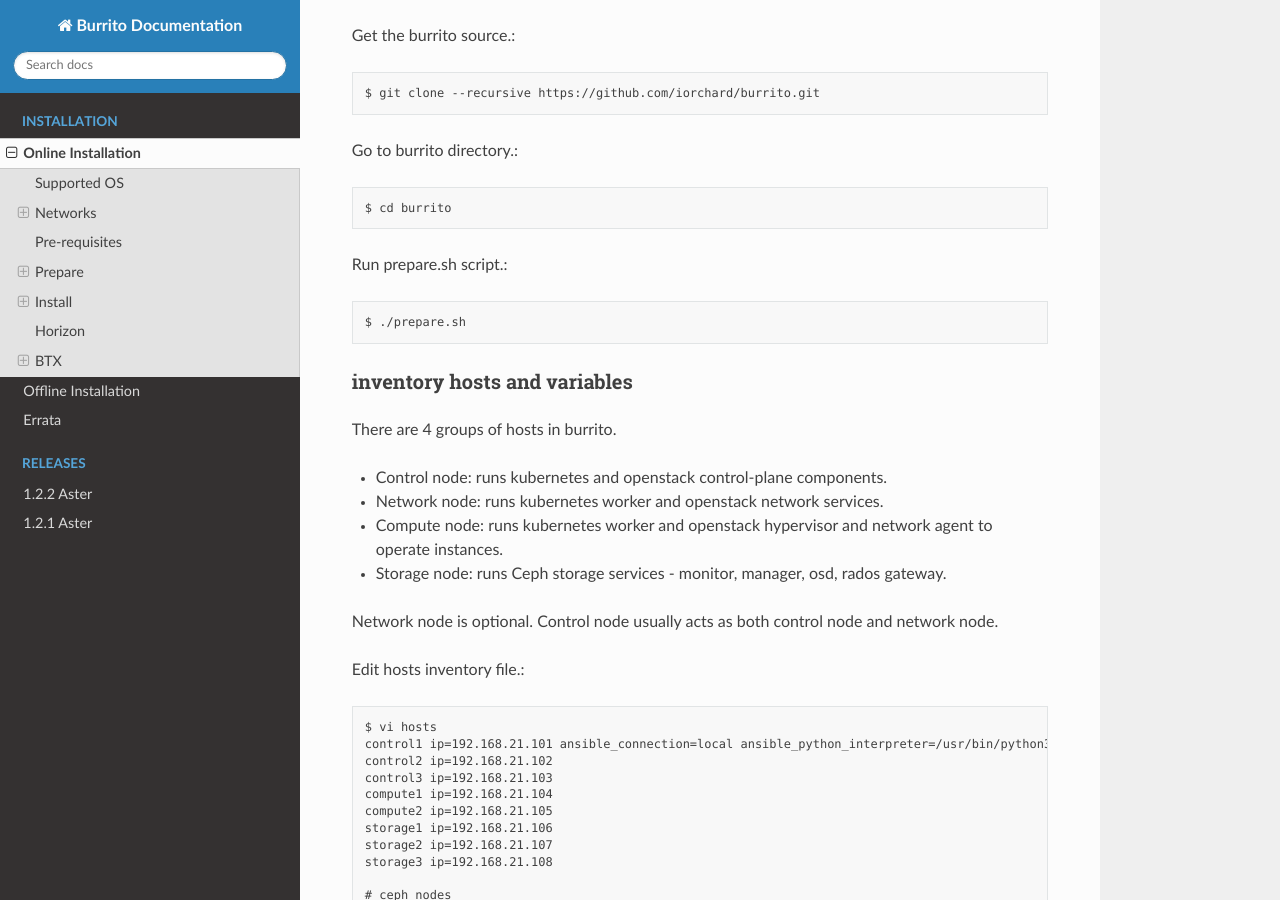
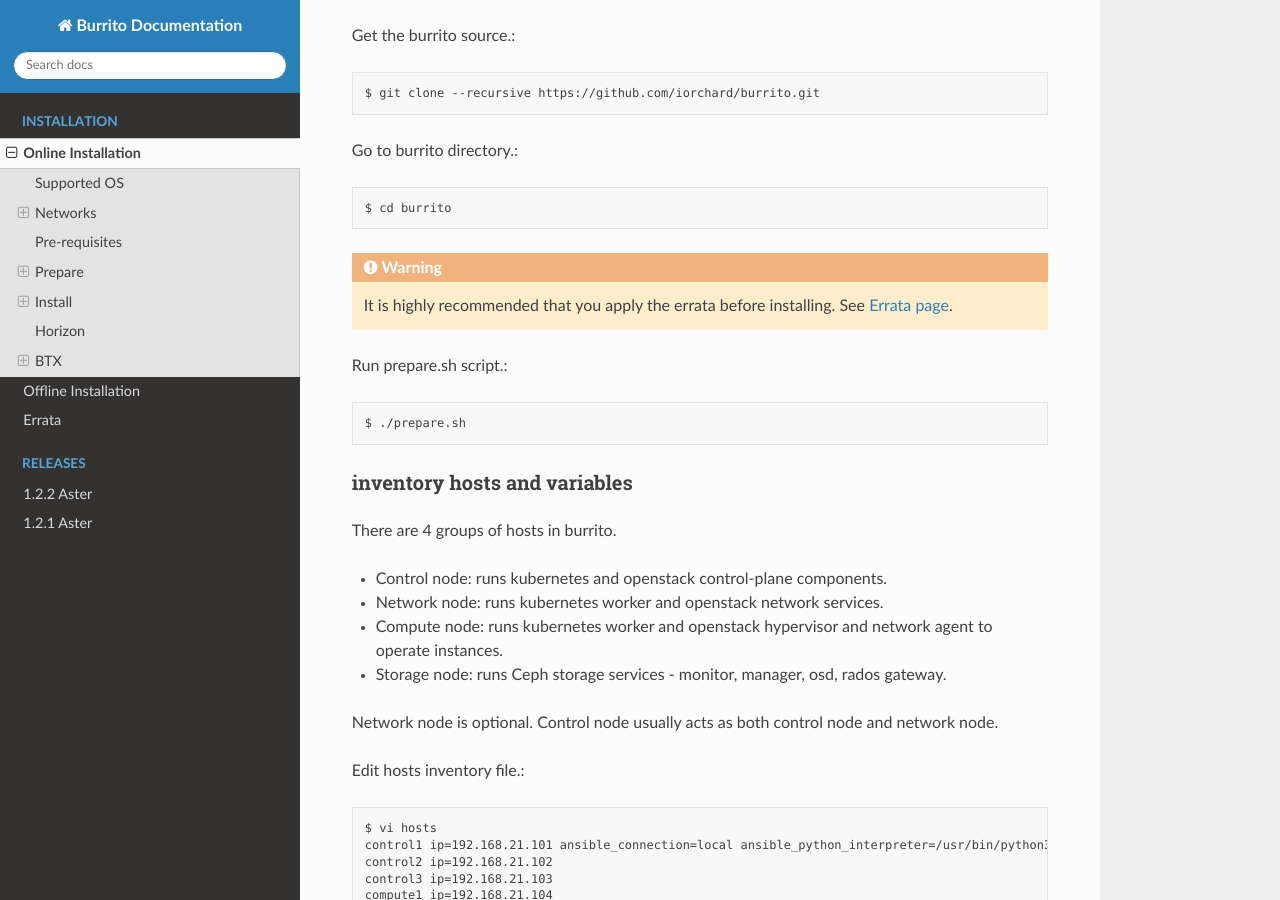
Before and after one commit to iorchard/burrito_docs, a Sphinx documentation site: the page built from source/install/install.rst, in a window 1280 px wide and 900 px high, scrolled down 1858 px. Built offline with Sphinx 7.4.7 and the Read the Docs theme 2.0.0, drawn with Linux system fonts in a browser that asks for light colours; pages that are not in the unit, such as notebooks, are missing from menus.

Commit message:
Add errata warning paragraph in 1.2.2 online/offline installation

```diff
--- a/source/install/install.rst
+++ b/source/install/install.rst
@@ -84,6 +84,10 @@
 Go to burrito directory.::
 
    $ cd burrito
+
+.. warning::
+    It is highly recommended that you apply the errata before installing.
+    See :doc:`Errata page <errata>`.
 
 Run prepare.sh script.::
 
--- a/source/install/install_offline.rst
+++ b/source/install/install_offline.rst
@@ -94,6 +94,10 @@
 Go to burrito directory.::
 
    $ cd burrito-<version>
+
+.. warning::
+    It is highly recommended that you apply the errata before installing.
+    See :doc:`Errata page <errata>`.
 
 Run prepare.sh script with offline flag.::
 
```
